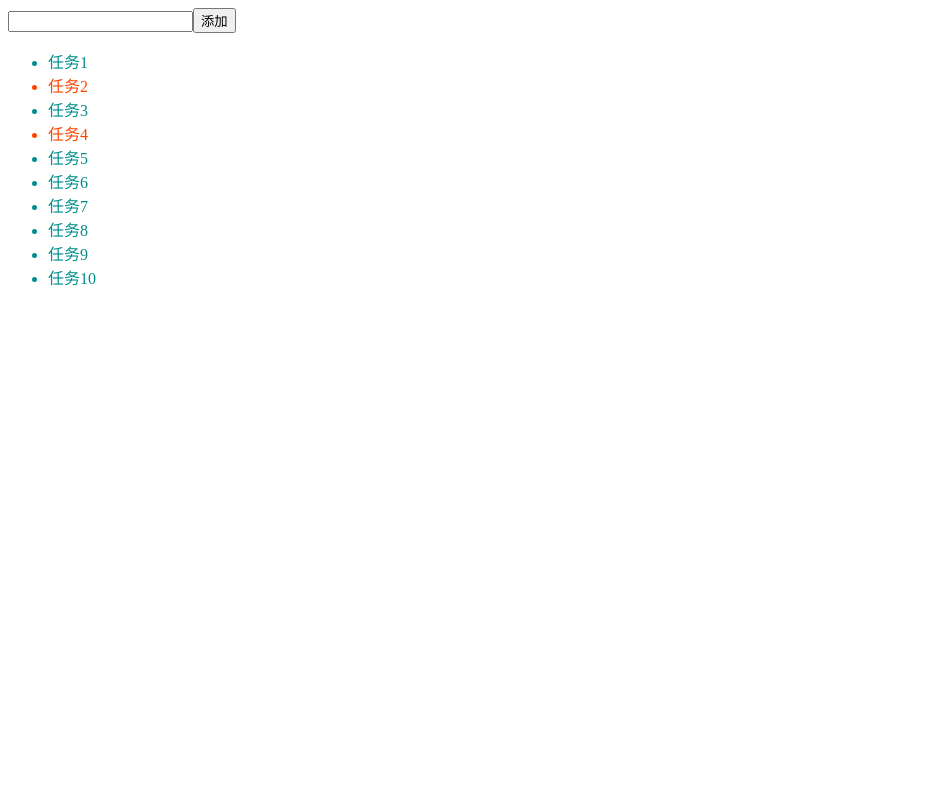
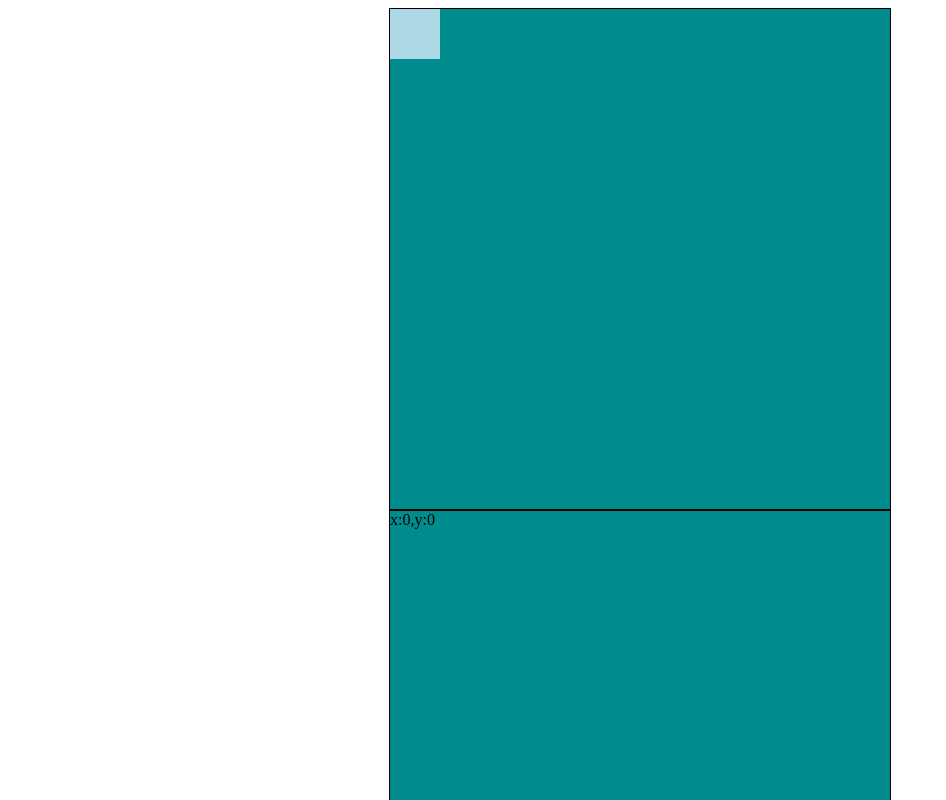
Before and after one commit to Joruno-w/react, a React (Create React App) app: page / in a window 1280 px wide. Shown: the top 800 px of the page, without its empty margins (0-946 px from the left). Built offline with nearby package versions, Linux system fonts and the light colour scheme.

Commit message:
render props

```diff
--- a/src/App.js
+++ b/src/App.js
@@ -1,9 +1,9 @@
 import React, {Component} from 'react';
-import TaskListContainer from "./components/TaskListContainer";
+import Test from "./components/Test";
 class App extends Component {
     render() {
         return (
-            <TaskListContainer/>
+            <Test />
         );
     }
 }
--- a/src/components/AddTask.js
+++ /dev/null
@@ -1,26 +0,0 @@
-import React, {PureComponent} from 'react';
-
-class AddTask extends PureComponent {
-    state = {
-        value:''
-    }
-    render() {
-        return (
-            <div>
-                <input type="text" value={this.state.value} onChange={e=>{
-                    this.setState({
-                        value: e.target.value
-                    });
-                }}/>
-                <button onClick={()=>{
-                    this.props.onAddTask && this.props.onAddTask(this.state.value);
-                    this.setState({
-                        value: ''
-                    });
-                }}>添加</button>
-            </div>
-        );
-    }
-}
-
-export default AddTask;
--- /dev/null
+++ b/src/components/MouseListener.js
@@ -0,0 +1,35 @@
+import React, {PureComponent} from 'react';
+import './index.css';
+class MouseListener extends PureComponent {
+    state = {
+        x: 0,
+        y: 0
+    }
+
+    divRef = el=>{
+        this.div = el;
+    }
+
+    handleMove = e=>{
+        let x = e.clientX;
+        let y = e.clientY;
+        const {left,top} = this.div.getBoundingClientRect();
+        x -= left;
+        y -= top;
+        this.setState({
+            x,
+            y
+        })
+
+    }
+
+    render() {
+        return (
+            <div ref={this.divRef} className="box" onMouseMove={this.handleMove}>
+                {this.props.render(this.state)}
+            </div>
+        );
+    }
+}
+
+export default MouseListener;
--- a/src/components/Task.js
+++ /dev/null
@@ -1,17 +0,0 @@
-import React, {PureComponent} from 'react';
-import PropTypes from 'prop-types';
-import './index.css';
-class Task extends PureComponent {
-    static propTypes = {
-        name: PropTypes.string.isRequired,
-        isFinish: PropTypes.bool.isRequired
-    }
-    render() {
-        return (
-            <li className={this.props.isFinish? 'finish': ''}>
-                {this.props.name}
-            </li>
-        );
-    }
-}
-export default Task;
--- a/src/components/TaskList.js
+++ /dev/null
@@ -1,22 +0,0 @@
-import React, {PureComponent} from 'react';
-import PropTypes from 'prop-types';
-import Task from "./Task";
-class TaskList extends PureComponent {
-    static propTypes = {
-        tasks: PropTypes.arrayOf(PropTypes.shape({
-            name: PropTypes.string.isRequired,
-            isFinish: PropTypes.bool.isRequired
-        })).isRequired
-    }
-    render() {
-        const ts = this.props.tasks.map((it,i)=><Task {...it} key={i}/>);
-        return (
-            <ul>
-                {ts}
-            </ul>
-        );
-    }
-}
-
-
-export default TaskList;
--- a/src/components/TaskListContainer.js
+++ /dev/null
@@ -1,39 +0,0 @@
-import React, {PureComponent} from 'react';
-import TaskList from "./TaskList";
-import AddTask from "./AddTask";
-class TaskListContainer extends PureComponent{
-    state = {
-        tasks: []
-    }
-
-    componentDidMount() {
-        const ts = [];
-        for (let i = 1;i <= 10;i ++){
-            ts.push({
-                name: `任务${i}`,
-                isFinish: Math.random() < .5
-            });
-        }
-        this.setState({
-            tasks: ts
-        });
-    }
-
-    handleAddTask = newTask=>{
-        this.setState({
-            tasks: [...this.state.tasks,{name: newTask, isFinish: false}]
-        });
-    }
-
-    render() {
-        return (
-            <div>
-                <AddTask onAddTask={this.handleAddTask}/>
-                <TaskList tasks={this.state.tasks}/>
-            </div>
-        );
-    }
-}
-
-
-export default TaskListContainer;
--- /dev/null
+++ b/src/components/Test.js
@@ -0,0 +1,24 @@
+import React, {PureComponent} from 'react';
+import MouseListener from "./MouseListener";
+const showPoint = mouse=><>x:{parseInt(mouse.x)},y:{parseInt(mouse.y)}</>
+const movePanel = mouse=><div style={{
+    position:"absolute",
+    width: 100,
+    height: 100,
+    backgroundColor: 'lightblue',
+    left: mouse.x - 50,
+    top: mouse.y - 50,
+}}/>
+class Test extends PureComponent {
+    render() {
+        return (
+            <>
+                <MouseListener render={movePanel}/>
+                <MouseListener render={showPoint}/>
+            </>
+        );
+    }
+}
+
+
+export default Test;
--- a/src/components/index.css
+++ b/src/components/index.css
@@ -1,7 +1,9 @@
-.finish{
-    color: #f40;
+.box{
+    position: relative;
+    border: 1px solid;
+    background-color: #008c8c;
+    width: 500px;
+    height: 500px;
+    margin: 0 auto;
+    overflow: hidden;
 }
-
-li{
-    color: #008c8c;
-}
```
Also changed, not shown: 1 other file (tests, documents, lock files or other folders).
